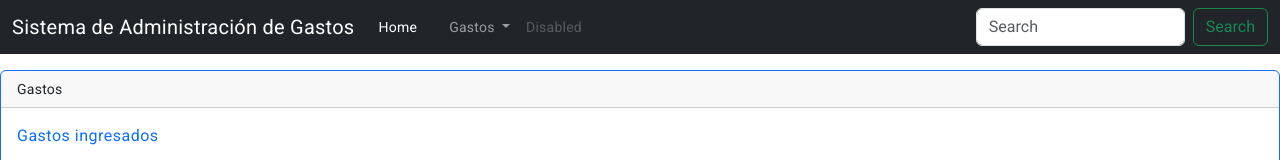
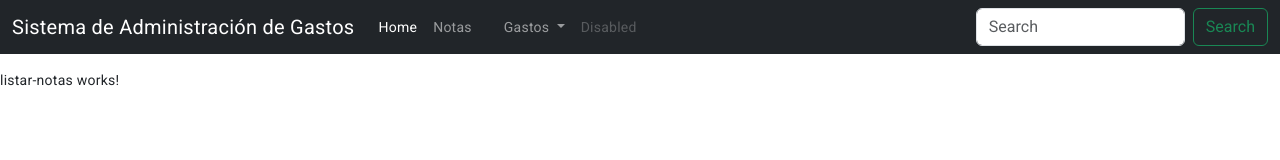
Before and after one commit to patorma/administracionGastosFrontend2024, an Angular app: page /notas in a window 1280 px wide. Before the commit this address led to /gastos. Shown: the top 160 px of the page. Built offline with nearby package versions, Linux system fonts and the light colour scheme; no server answers.

Commit message:
Se creó el modulo de notas

```diff
--- a/src/app/app-routing.module.ts
+++ b/src/app/app-routing.module.ts
@@ -11,6 +11,14 @@ const routes: Routes = [
     loadChildren: () => import('./gastos/gastos.module').then(m =>m.GastosModule)
   },
   {
+    path: 'notas',
+    loadChildren: () => import('./notes/notes.module').then(m => m.NotesModule)
+  },
+  {
+    path: 'notas/page/:page',
+    loadChildren: () => import('./notes/notes.module').then(m => m.NotesModule)
+  },
+  {
     path:'**',
     redirectTo: '/gastos'
   }
--- /dev/null
+++ b/src/app/notes/components/paginador-notas/paginador-notas.component.html
@@ -0,0 +1 @@
+<p>paginador-notas works!</p>
--- /dev/null
+++ b/src/app/notes/components/paginador-notas/paginador-notas.component.ts
@@ -0,0 +1,11 @@
+import { Component } from '@angular/core';
+
+@Component({
+  selector: 'app-paginador-notas',
+  templateUrl: './paginador-notas.component.html',
+  styles: [
+  ]
+})
+export class PaginadorNotasComponent {
+
+}
--- /dev/null
+++ b/src/app/notes/pages/listar-notas/listar-notas.component.html
@@ -0,0 +1 @@
+<p>listar-notas works!</p>
--- /dev/null
+++ b/src/app/notes/pages/listar-notas/listar-notas.component.ts
@@ -0,0 +1,11 @@
+import { Component } from '@angular/core';
+
+@Component({
+  selector: 'app-listar-notas',
+  templateUrl: './listar-notas.component.html',
+  styles: [
+  ]
+})
+export class ListarNotasComponent {
+
+}
--- a/src/app/shared/components/header/header.component.html
+++ b/src/app/shared/components/header/header.component.html
@@ -8,6 +8,9 @@
       <ul class="navbar-nav me-auto mb-2 mb-lg-0">
         <li class="nav-item">
           <a class="nav-link active" aria-current="page" [routerLink]="['/gastos']">Home</a>
+        </li>
+        <li class="nav-item">
+           <a class="nav-link" aria-current="page" [routerLink]="['/notas']">Notas</a>
         </li>
         <li class="nav-item">
           <a class="nav-link" href="#"></a>
```
Also changed, not shown: src/app/notes/notes-routing.module.ts (added, +22 -0 lines), src/app/notes/notes.module.ts (added, +31 -0 lines).
